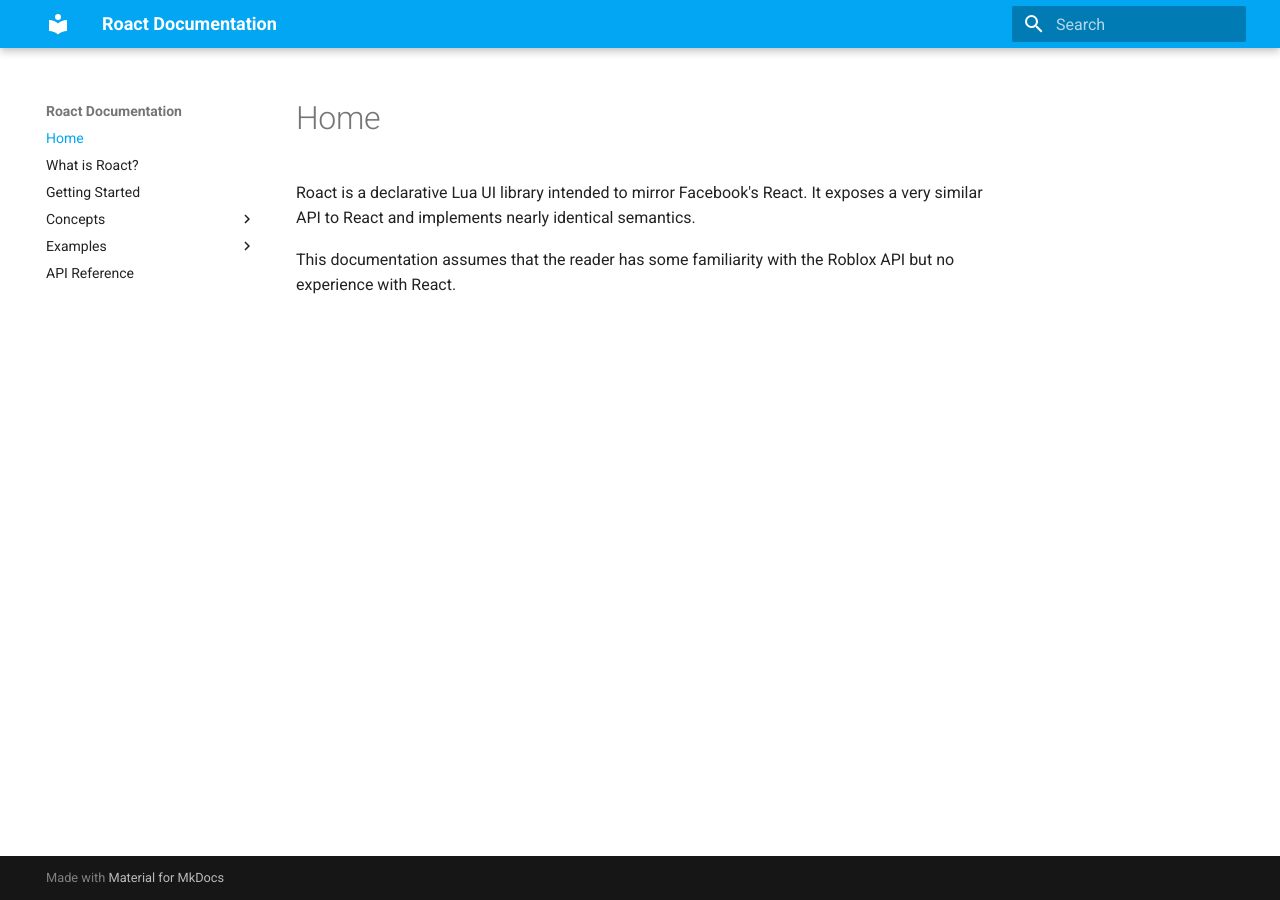
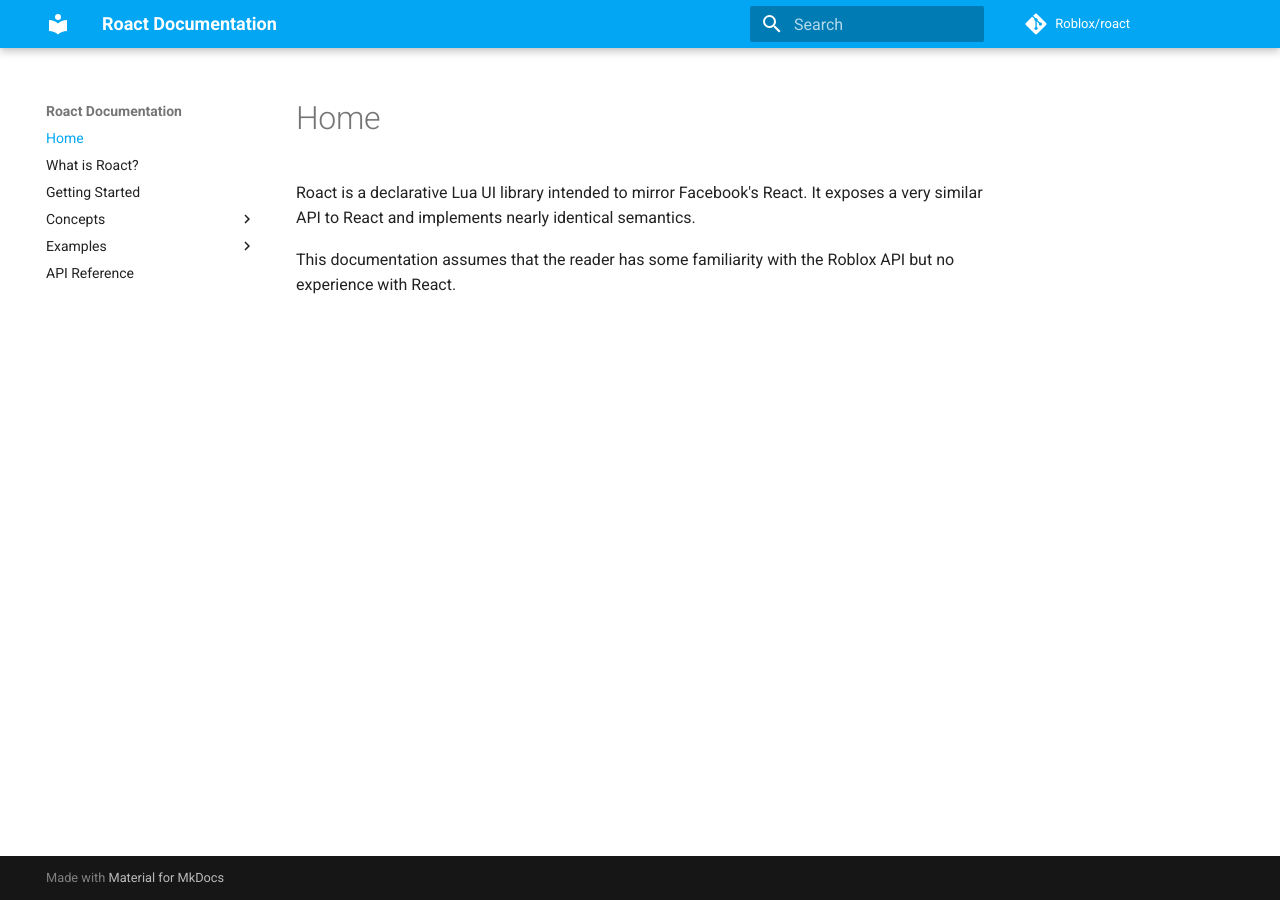
Before and after one commit to Roblox/roact, an MkDocs documentation site: the page built from docs/index.md, in a window 1280 px wide. Built offline with MkDocs 1.6.1 and Material for MkDocs 9.7.7, drawn with Linux system fonts in a browser that asks for light colours; comment, search, counter and statistics services are not loaded; old or Windows-style settings are respelled for this version of MkDocs.

Commit message:
Add repository link

```diff
--- a/mkdocs.yml
+++ b/mkdocs.yml
@@ -1,4 +1,7 @@
 site_name: Roact Documentation
+repo_name: Roblox/roact
+repo_url: https://github.com/Roblox/roact
+
 theme:
   name: material
   palette:
```
